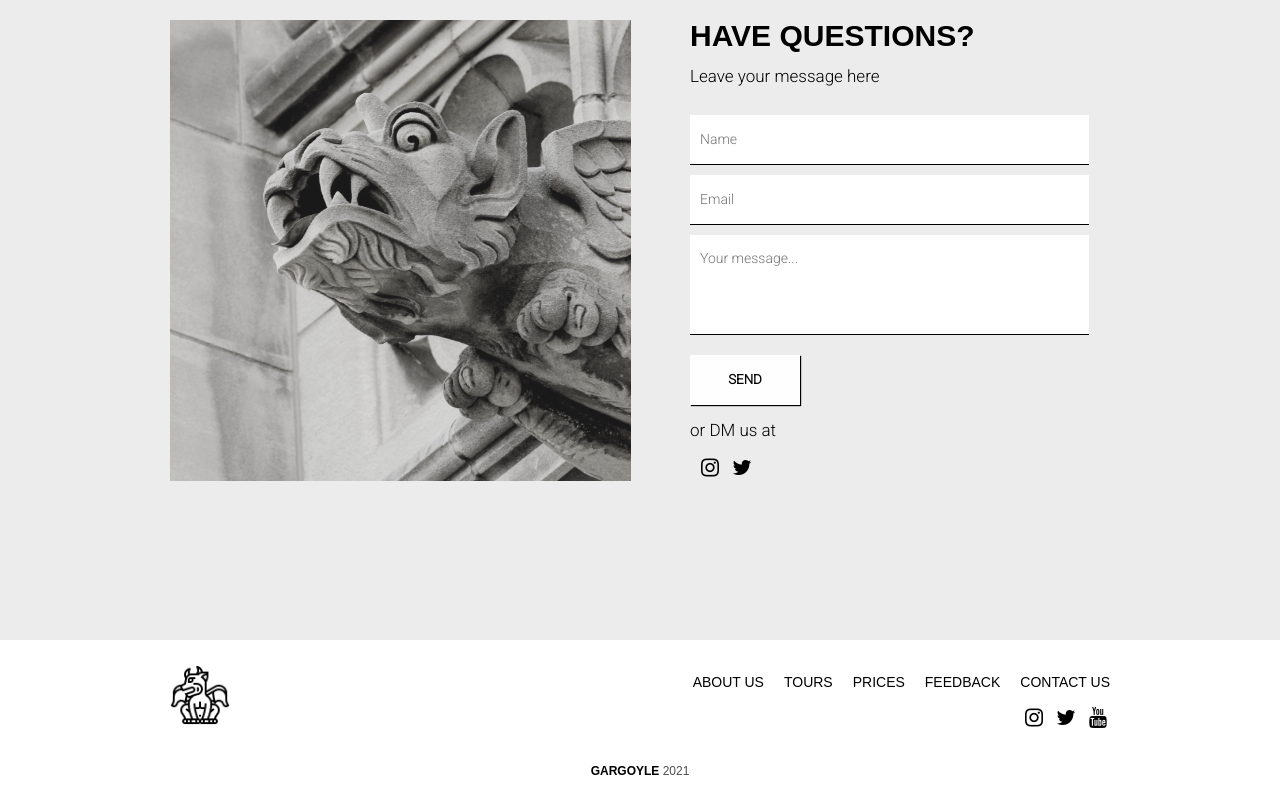
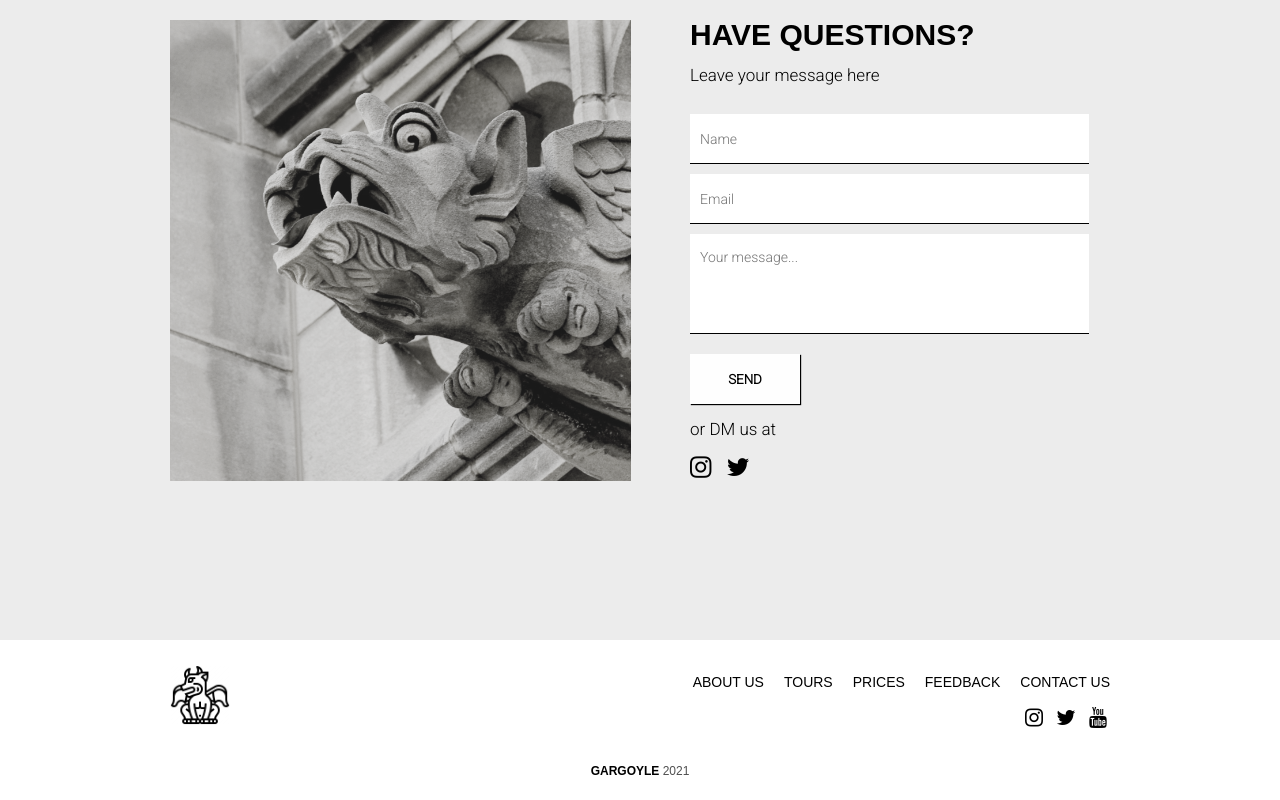
Before and after one commit to jackasmile92/gargoyle, a plain HTML site: page index.html in a window 1280 px wide. Shown: the part 1710-2510 px from the top of the page. Drawn offline with nearby package versions, Linux system fonts and the light colour scheme; a web font is replaced by a local one.

Commit message:
contact part fixes

```diff
--- a/css/style.css
+++ b/css/style.css
@@ -345,6 +345,20 @@ body {
     padding-top: 15px;
 }
 
+.contact__social{
+    display: flex;
+}
+
+.contact__social-link{
+font-size: 25px;
+color: #000;
+margin-right: 15px;
+transition: .5s;
+}
+
+.contact__social-link:hover{
+    color: #ff4747;
+}
 /* footer */
 .footer {
     height: 20vh;
--- a/index.html
+++ b/index.html
@@ -113,11 +113,11 @@
                     <p class="contact__text">
                         or DM us at
                     </p>
-                    <div class="footer__social">
-                        <a class="footer__social-link" href="#">
+                    <div class="contact__social">
+                        <a class="contact__social-link" href="#">
                             <i class="fa fa-instagram" aria-hidden="true"></i>
                         </a>
-                        <a class="footer__social-link" href="#">
+                        <a class="contact__social-link" href="#">
                             <i class="fa fa-twitter" aria-hidden="true"></i>
                         </a>
                     </div>
```
